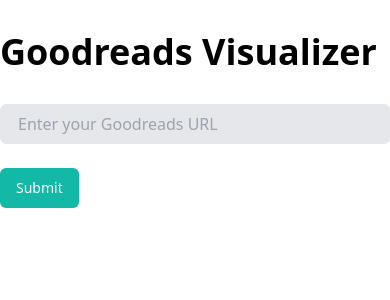
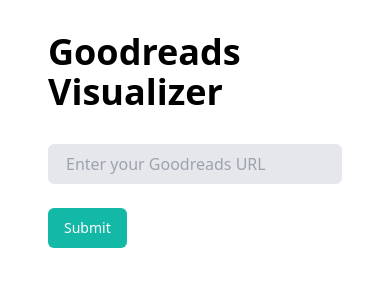
Before and after one commit to katzenj/goodreads-analytics, a Flask app: page / in a window 390 px wide. Shown: the top 300 px of the page. Run offline with Flask 3, Linux system fonts and the light colour scheme; style sheets or scripts are compiled from the project's sources; parts of the project's set-up code (start-up, migrations or seed data) failed here and were passed over; some libraries are stand-ins or nearby versions.

Commit message:
fix padding

```diff
--- a/goodreads_visualizer/models.py
+++ b/goodreads_visualizer/models.py
@@ -60,6 +60,7 @@
 @dataclass
 class BookData(DataclassBase):
     count: str
+    total_pages: str
     max_rating: str
     average_rating: str
     average_length: str
@@ -69,6 +70,7 @@
     def serialize(self):
         return {
             "count": self.count,
+            "total_pages": self.total_pages,
             "max_rating": self.max_rating,
             "average_rating": self.average_rating,
             "average_length": self.average_length,
--- a/goodreads_visualizer/orchestrator.py
+++ b/goodreads_visualizer/orchestrator.py
@@ -38,6 +38,7 @@
 
     return models.BookData(
         count=len(read_books),
+        total_pages=sum(num_pages),
         max_rating=_optional_rounded_max(ratings),
         average_rating=round(np.mean(ratings), 1),
         average_length=round(np.mean(num_pages), 2),
--- a/goodreads_visualizer/static/css/styles.css
+++ b/goodreads_visualizer/static/css/styles.css
@@ -563,6 +563,9 @@
 .w-12 {
   width: 3rem;
 }
+.w-16 {
+  width: 4rem;
+}
 .w-52 {
   width: 13rem;
 }
@@ -571,6 +574,9 @@
 }
 .w-full {
   width: 100%;
+}
+.max-w-none {
+  max-width: none;
 }
 @keyframes spin {
 
@@ -647,9 +653,9 @@
 .p-8 {
   padding: 2rem;
 }
-.px-0 {
-  padding-left: 0px;
-  padding-right: 0px;
+.px-12 {
+  padding-left: 3rem;
+  padding-right: 3rem;
 }
 .px-3 {
   padding-left: 0.75rem;
--- a/goodreads_visualizer/templates/base.html
+++ b/goodreads_visualizer/templates/base.html
@@ -17,7 +17,7 @@
     />
   </head>
   <body>
-    <div class="container mx-auto h-screen py-8 px-0 md:px-8">
+    <div class="container mx-auto h-screen py-8 px-12 md:px-8">
       <h1 class="text-4xl font-bold mb-6">Goodreads Visualizer</h1>
       {% block content %} {% endblock %}
     </div>
--- a/goodreads_visualizer/templates/data_partial.html
+++ b/goodreads_visualizer/templates/data_partial.html
@@ -72,7 +72,7 @@
                 {% for book in data.list %}
                 <div class="flex py-2">
                     <div>
-                        <img class="h-24" src="{{ book.cover_url }}" />
+                        <img class="h-24 w-16 max-w-none" src="{{ book.cover_url }}" />
                     </div>
 
                     <div class="pl-4">
```
